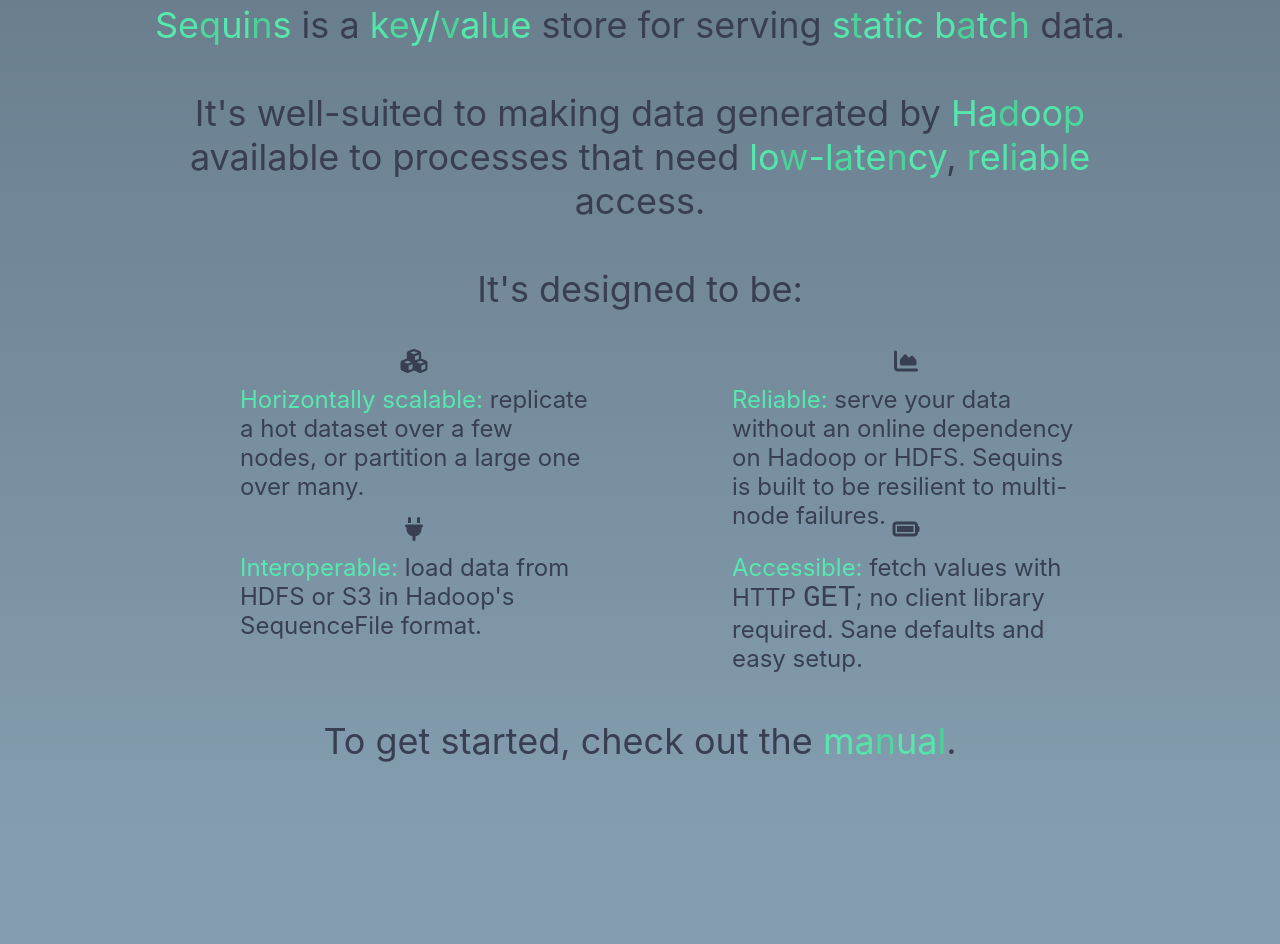
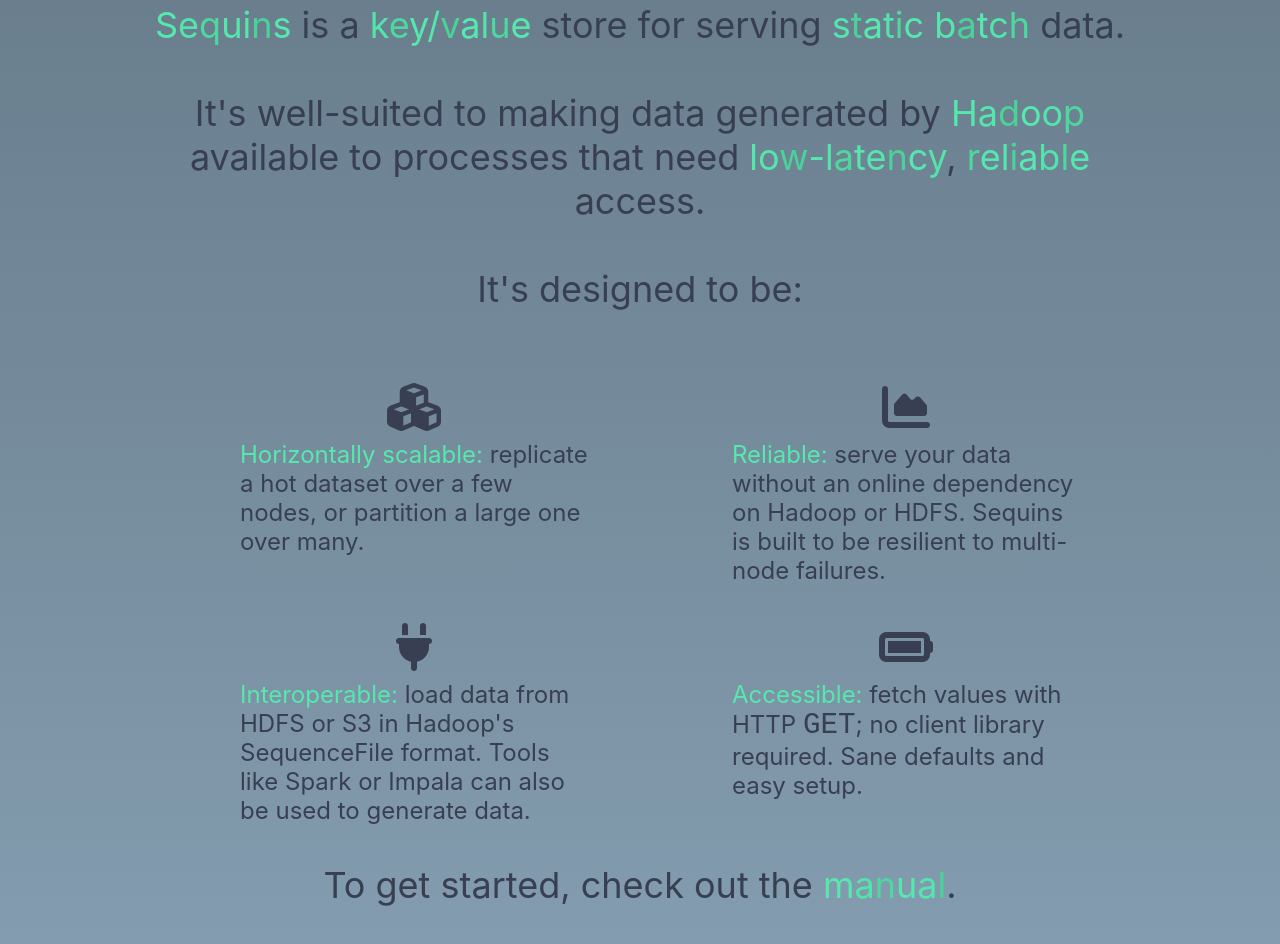
Before and after one commit to stripe-archive/sequins, a plain HTML site: page doc/landing.html in a window 1280 px wide. Shown: the part 524-1468 px from the top of the page. Before the commit the page ends 1359 px from the top, so only its background shows below. Drawn offline with Linux system fonts and the light colour scheme.

Commit message:
More landing page tweaks

```diff
--- a/doc/landing.html
+++ b/doc/landing.html
@@ -68,7 +68,7 @@
       display: block;
       width: 100%;
       height: 8em;
-      margin: -1.5em 0;
+      margin: 0;
     }
 
     @media only screen and (min-width: 1024px) {
@@ -89,7 +89,8 @@
       width: 100%;
       margin: auto;
       text-align: center;
-      height: 1.5em;
+      height: 1.2em;
+      font-size: 2em;
     }
 
     #calltoaction {
@@ -146,7 +147,7 @@
       <ul>
         <li class="columnblock"><div class="feature"><div class="fa fa-cubes bullet"></div><span class="s">Horizontally scalable:</span> replicate a hot dataset over a few nodes, or partition a large one over many.</div></li>
         <li class="columnblock"><div class="feature"><div class="fa fa-area-chart bullet"></div><span class="s">Reliable:</span> serve your data without an online dependency on Hadoop or HDFS. Sequins is built to be resilient to multi-node failures.</div></li>
-        <li class="columnblock"><div class="feature"><div class="fa fa-plug bullet"></div><span class="s">Interoperable:</span> load data from HDFS or S3 in Hadoop's SequenceFile format.</div></li>
+        <li class="columnblock"><div class="feature"><div class="fa fa-plug bullet"></div><span class="s">Interoperable:</span> load data from HDFS or S3 in Hadoop's SequenceFile format. Tools like Spark or Impala can also be used to generate data.</div></li>
         <li class="columnblock"><div class="feature"><div class="fa fa-battery-full bullet"></div><span class="s">Accessible:</span> fetch values with HTTP <tt>GET</tt>; no client library required. Sane defaults and easy setup.</div></li>
       </ul>
       <h1 id="calltoaction">To get started, check out the <a href="manual"><span class="s">m</span><span class="s">a</span><span class="s">n</span><span class="s">u</span><span class="s">a</span><span class="s">l</span></a>.</h1>
```
Also changed, not shown: 1 other file.
